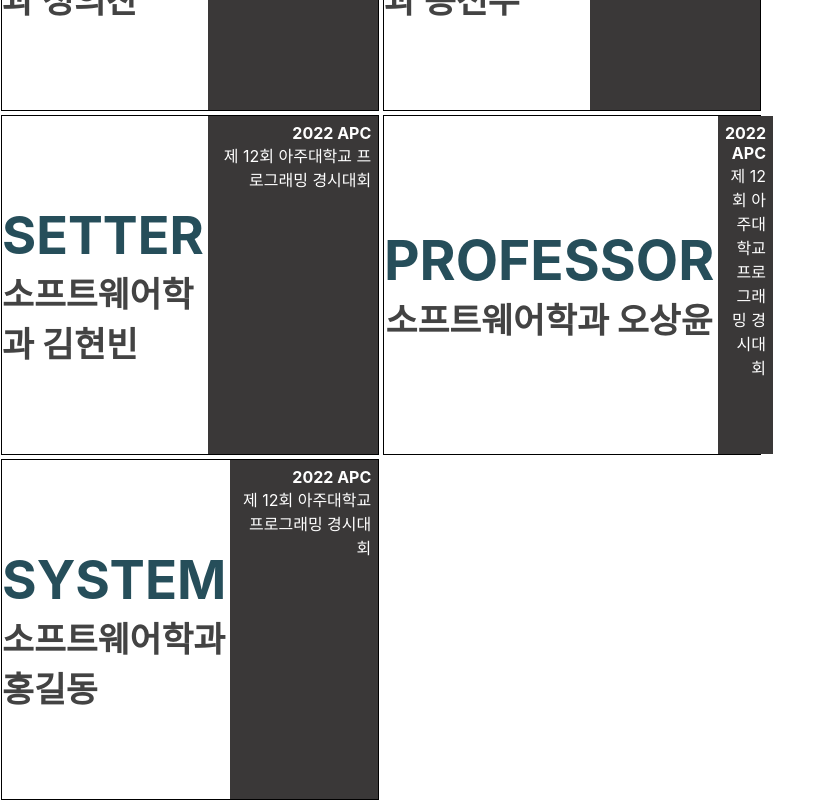
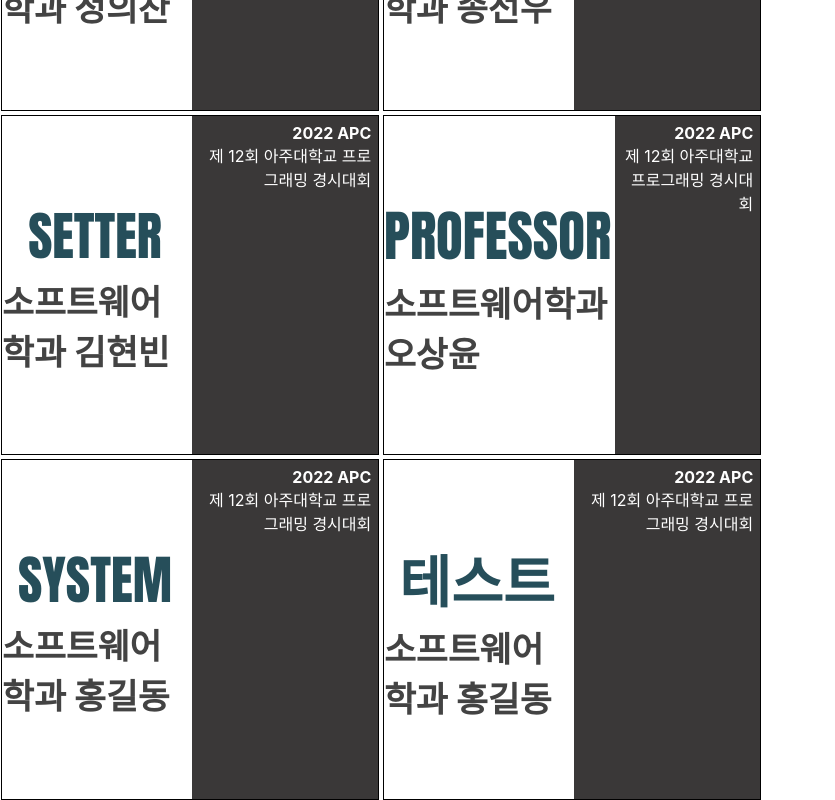
Before and after one commit to rlj1202/ansi-nametags, a Next.js app: page /apc in a window 1280 px wide. Shown: the part 574-1374 px from the top of the page, without its empty margins (0-835 px from the left). Built offline with nearby package versions, Linux system fonts and the light colour scheme.

Commit message:
Updated font family

```diff
--- a/pages/apc.tsx
+++ b/pages/apc.tsx
@@ -63,6 +63,7 @@ const ApcNametag: FC<{
         .info-role {
           font-size: 45pt;
           font-weight: bold;
+          font-family: "Impact";
           ${role == "STAFF" ? "color: rgb(187, 39, 26)" : ""}
           ${role == "DIRECTOR" ? "color: rgb(36, 42, 52)" : ""}
           ${role == "SETTER" ? "color: rgb(107, 34, 70)" : ""}
@@ -127,6 +128,11 @@ const ApcNametags: NextPage = ({}) => {
       department: "소프트웨어학과",
       role: "SYSTEM",
     },
+    {
+      name: "홍길동",
+      department: "소프트웨어학과",
+      role: "테스트",
+    },
   ];
 
   return (
```
